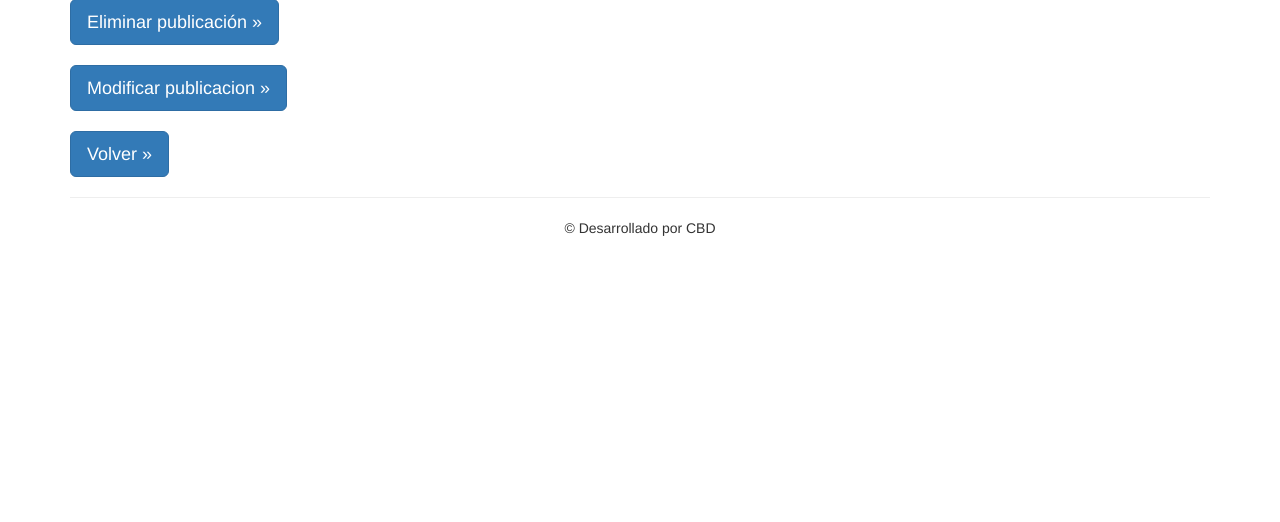
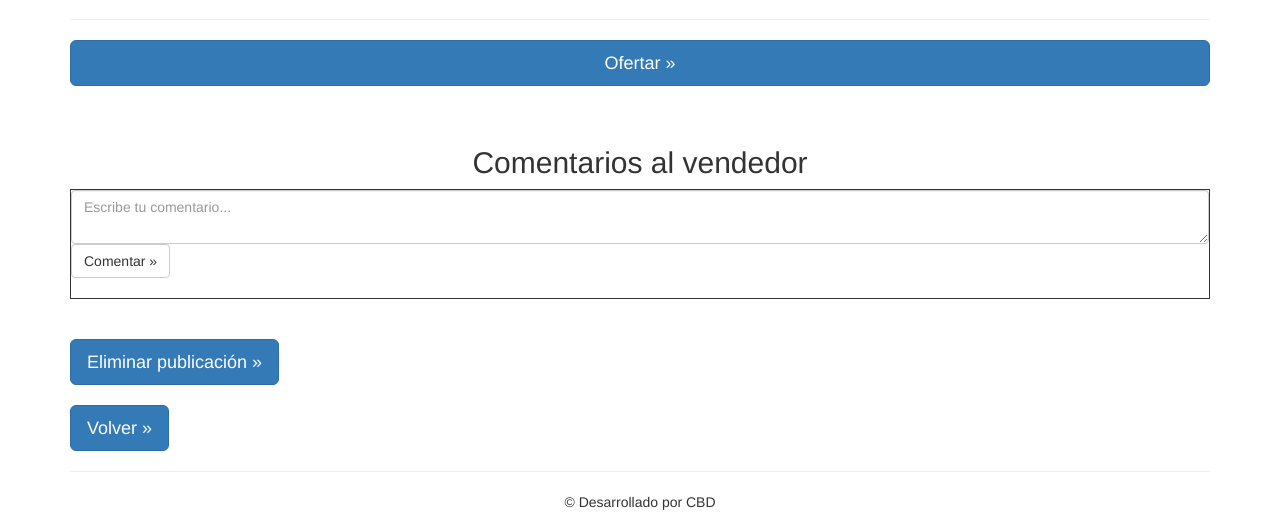
Before and after one commit to sborrillo/CBD-Software, a PHP site: page /producto.php?id=usuario in a window 1280 px wide. Shown: the part 645-1167 px from the top of the page. Before the commit the page ends 881 px from the top, so only its background shows below. Run offline with PHP 8.4, Linux system fonts and the light colour scheme; a user stored in the database is signed in; data comes from the database, SQL or seed files in the repository; tables that the repository leaves empty or names only in its code hold one stand-in row (values such as "Sample post"); some libraries are stand-ins or nearby versions.

Commit message:
Update producto.php

```diff
--- a/bestnid/producto.php
+++ b/bestnid/producto.php
@@ -2,26 +2,14 @@
 	session_start();
 	include('connect.php');
 	$id=$_GET['id'];
-	if(isset($_GET['name'])){
-		$name=$_GET['name'];
-		$date=$_GET['date'];
-		$pic=$_GET['pic'];
-		$desc=$_GET['desc'];
-	}else{
-		$result=mysql_query("SELECT * FROM publicacion WHERE id_publicacion='$id'");
-		$row=mysql_fetch_array($result, MYSQL_ASSOC);
-		$name=$row['nombre'];
-		$date=$row['fecha'];
-		$pic=$row['foto'];
-		$desc=$row['descripcion'];
-	}
-?>
-<?php
-function formatofecha($date)
-{
-	$fecha = new DateTime($date);
-	echo date_format($fecha, 'd-m-Y');
-}
+	$username=$_SESSION['login_user'];
+	$datosUser=mysql_fetch_assoc(mysql_query("SELECT * FROM usuario WHERE nombre_usuario='$username'"));
+	$datosProd=mysql_fetch_assoc(mysql_query("SELECT * FROM publicacion WHERE id_publicacion='$id'"));
+	$name=$datosProd['nombre'];
+	$date=$datosProd['fecha'];
+	$pic=$datosProd['foto'];
+	$desc=$datosProd['descripcion'];
+	$owner=$datosProd['dni_usuario'];
 ?>
 <!DOCTYPE html>
 <html lang="en">
@@ -82,17 +70,83 @@ function formatofecha($date)
         <h1><?php echo $name; ?></h1>
 	<h2>Descripción:</h2>
 	<h3><?php echo $desc; ?></h3>
-	<p>Fecha publicación: <?php formatofecha($date); ?></p>
+	<p>Fecha publicación: <?php echo date("d-m-Y", $date); ?></p>
       </div>
     </div>
 
     <div class="container">
       <!-- Example row of columns -->
 	<div align=center class="row">
-		<img width="400px" height="400px" src="../fotos/<?php echo $pic; ?>">
+		<img style="border:1px solid;" width="500px" height="400px" src="../fotos/<?php echo $pic; ?>">
+	</div><hr>
+	<?php if($datosProd['estado']==1){ ?>
+				<font size=4><b Style="color:#D00909">Esta subasta ya finalizó!</b></font><br><br>
+	<?php }else{if(isset($_GET['oferta'])){ ?>
+		<b Style="color:#D00909"><?php echo "*".$_GET['oferta']; ?></b><br><br>
+	<?php }
+	if($datosUser['dni']!=$datosProd['dni_usuario']){ ?>
+		<a class="btn btn-lg btn-primary btn-block" href="../ofertarForm.php?id=<?php echo $id; ?>" role="button">Ofertar &raquo;</a>
+	<?php }
+	if($_SESSION['login_user']!=""){
+		if($datosUser['dni']==$datosProd['dni_usuario']){ ?>
+			<a class="btn btn-lg btn-primary btn-block" href="../verOfertas.php/?id=<?php echo $id ?>&pic=<?php echo $pic ?>" role="button">Ver ofertas &raquo;</a><br>
+			<a class="btn btn-lg btn-primary btn-block" href="../modificar_publicacion.php/?id=<?php echo $id ?>" role="button">Modificar publicacion &raquo;</a><br>
+			<a class="btn btn-lg btn-primary btn-block" href="../deletePublicacion.php/?idprod=<?php echo $id ?>" role="button">Eliminar publicación &raquo;</a><br><br>
+		<?php }
+		}?>
+	<br><br>
+	<?php if(isset($_GET['msgComment'])){ ?>
+		<font size=4><b Style="color:#D00909"><?php echo "*".$_GET['msgComment']; ?></b></font><br>
+	<?php } ?>
+	<h2 align="center">Comentarios al vendedor</h2>
+	<?php
+		if(isset($_GET['msgDeleteComment'])){ ?>
+			<h4 Style="color:#0000FF"><?php echo $_GET['msgDeleteComment']; ?> </h4>
+		<?php } ?>
+	<div class="comentarios" style="border:1px solid;">
+		<?php if($owner!=$datosUser['dni']){ ?>
+		<form method="POST" action="../comentar.php?id=<?php echo $id ?>">
+			<textarea name="coment" placeholder="Escribe tu comentario..." class="form-control" required></textarea>
+			<button class="btn btn-default" type="submit">Comentar &raquo;</button>
+			<br><br>
+		</form>
+		<?php }
+			$query=mysql_query("SELECT * FROM comentario WHERE idPublicacion='$id' ORDER BY idComentario DESC");
+			if((mysql_num_rows($query)==0) && ($owner==$datosUser['dni'])){ ?>
+				<div class="emptyComment" style="border-top:thin dotted;">
+					<font size=4><b Style="color:#0404B4">No hay comentarios realizados sobre este producto</b></font><br>
+				</div>
+			<?php }
+			if(mysql_num_rows($query)>5){
+				for($i=1;$i<=5;$i++){
+					$row_coment=mysql_fetch_array($query, MYSQL_ASSOC); ?>
+					<div class="comentario" style="border-top:thin dotted;">
+						<br><p><?php echo $row_coment['texto']; ?></p>
+						<?php if($_SESSION['nivel']==1){
+									$idComentario=$row_coment['idComentario']; ?>
+									<div align="right"><a href="../borrarComentario.php?idComment=<?php echo $idComentario?>&idProduct=<?php echo $id ?>">Borrar comentario</a></div>
+								<?php } ?>
+					</div> <?php
+				}
+			}
+			else{
+				if(mysql_num_rows($query)>0){
+					$num_rows=mysql_num_rows($query);
+					for($i=1;$i<=$num_rows;$i++){
+						$row_coment=mysql_fetch_array($query, MYSQL_ASSOC); ?>
+						<div class="comentario" style="border-top:thin dotted;">
+							<br><b><?php echo $row_coment['texto']; ?></b>
+							<?php if($_SESSION['nivel']==1){
+									$idComentario=$row_coment['idComentario']; ?>
+									<div align="right"><a href="borrarComentario.php?idComment=<?php echo $idComentario?>&idProduct=<?php echo $id ?>">Borrar comentario</a></div>
+								<?php } ?>
+						</div><?php
+					}
+				}
+			}
+		?>
 	</div>
-	<div class="comentarios">
-	</div>
+	<br><br>
 	<div class="modificado">
 		<?php
 			if(isset($_GET['mensaje'])){ ?>
@@ -106,12 +160,11 @@ function formatofecha($date)
 		<?php } ?>
 	</div>
 	<?php if($_SESSION['login_user']!=""){ ?>
-		<a class="btn btn-primary btn-lg" href="../modificar_publicacion.php/?id=<?php echo $id ?>" role="button">Modificar publicacion &raquo;</a><br><br>
 		<a class="btn btn-primary btn-lg" href="../index.php" role="button">Volver &raquo;</a>
 	<?php }
 		else { ?>
 		    <a class="btn btn-primary btn-lg" href="../index.php" role="button">Volver &raquo;</a>
-	<?php } ?>
+	<?php } }?>
       <hr>
 
       <footer>
```
